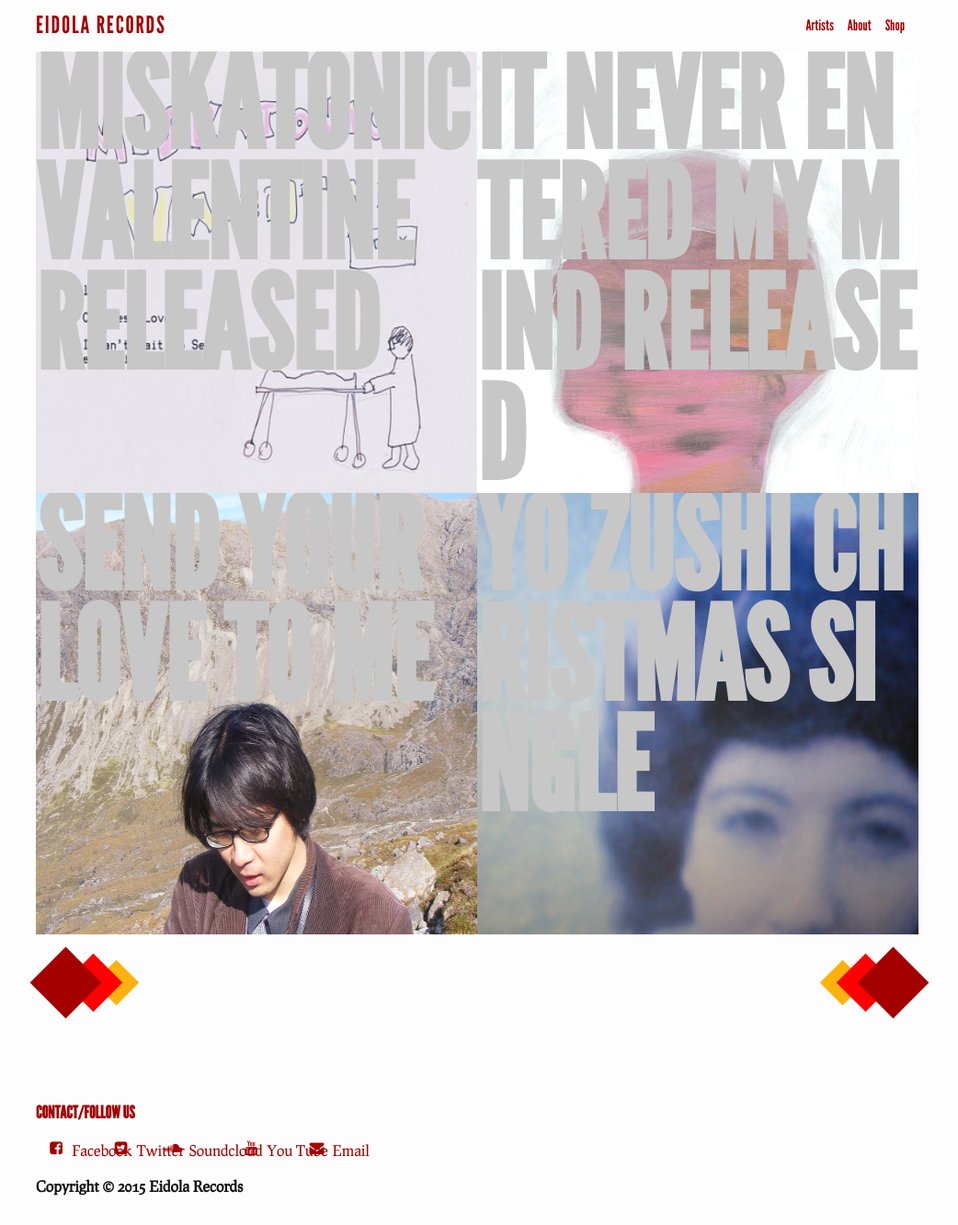
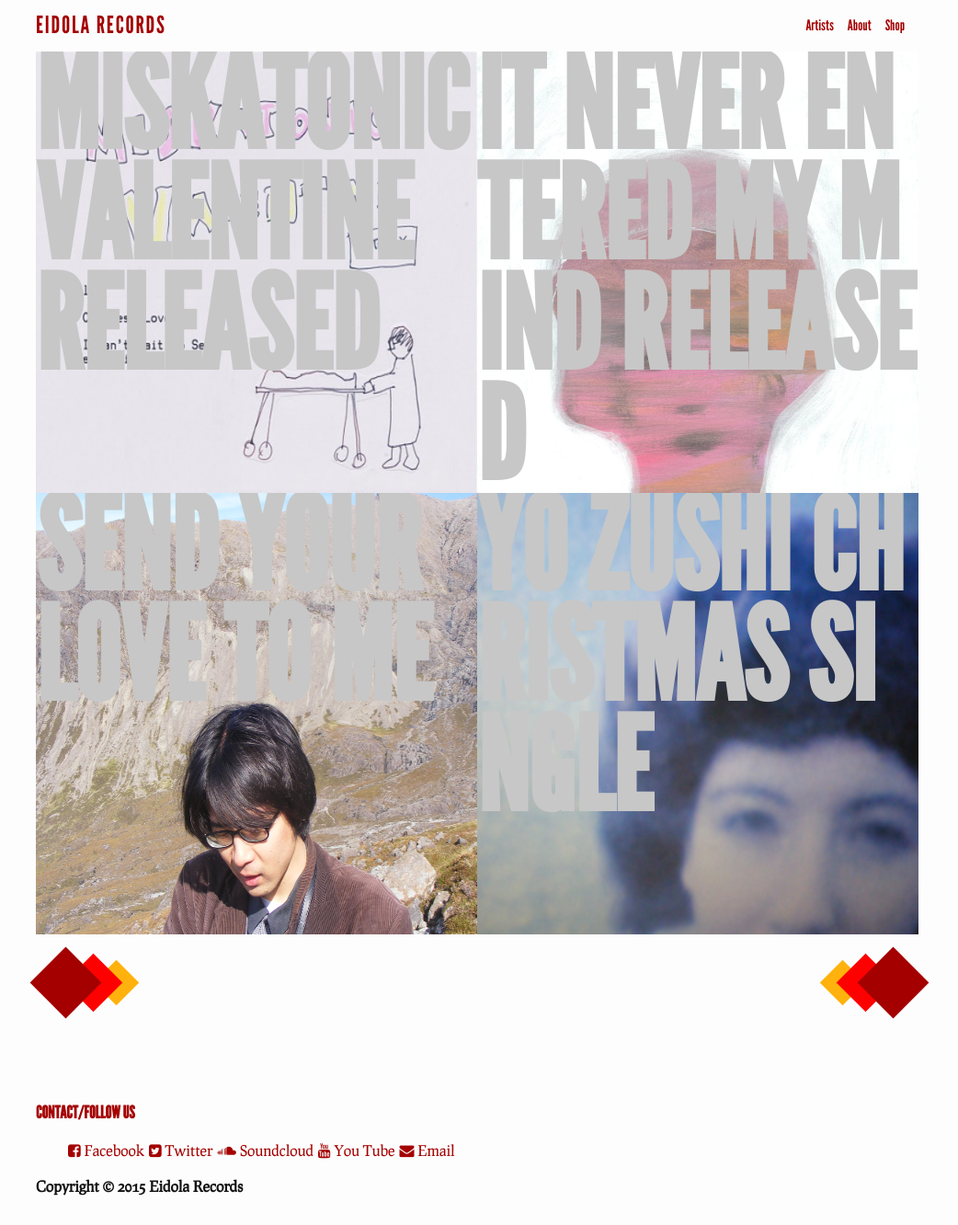
Before and after one commit to eidola/jekyll-site-v2, a Jekyll site: the page built from index.html, in a window 1280 px wide. Shown: the whole page at 92% size, without its empty margins (121-1163 px from the left). Built offline with Jekyll 4.4.1, drawn with Linux system fonts in a browser that asks for light colours; some web fonts are replaced; the list of posts is cut into pages by our own code.

Commit message:
footer remove fa-ul class

```diff
--- a/_includes/footer.html
+++ b/_includes/footer.html
@@ -1,22 +1,22 @@
 <footer class="site-footer">
   <div class="wrapper">
     <h3>Contact/Follow Us</h3>
-    <ul class="fa-ul">
+    <ul class="">
       <li>
 	<a href="https://www.facebook.com/profile.php?id=100004463012924">
-	  <span class="fa-li fa fa-facebook-square"></span> Facebook</a></li>
+	  <span class="fa fa-facebook-square"></span> Facebook</a></li>
       <li>
 	<a href="https://twitter.com/EidolaRecords">
-	  <span class="fa-li fa fa-twitter-square"></span> Twitter</a></li>
+	  <span class="fa fa-twitter-square"></span> Twitter</a></li>
       <li>
 	<a href="https://soundcloud.com/eidolarecords">
-	  <span class="fa-li fa fa-soundcloud"></span> Soundcloud</a></li>
+	  <span class="fa fa-soundcloud"></span> Soundcloud</a></li>
       <li>
 	<a href="https://www.youtube.com/eidolarecords">
-	  <span class="fa-li fa fa-youtube"></span> You Tube</a></li>
+	  <span class="fa fa-youtube"></span> You Tube</a></li>
       <li>
 	<a href="mailto:info@eidolarecords.co.uk">
-	  <span class="fa-li fa fa-envelope"></span> Email</a></li>
+	  <span class="fa fa-envelope"></span> Email</a></li>
     </ul>
     <strong>Copyright &copy; 2015 Eidola Records</strong>
   </div>
```
